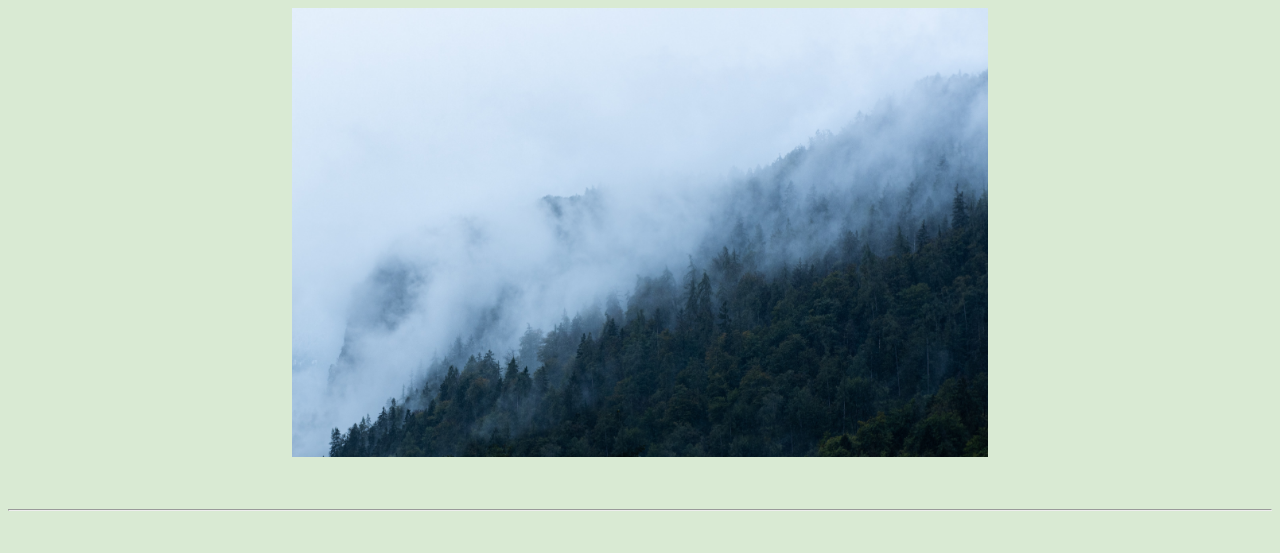
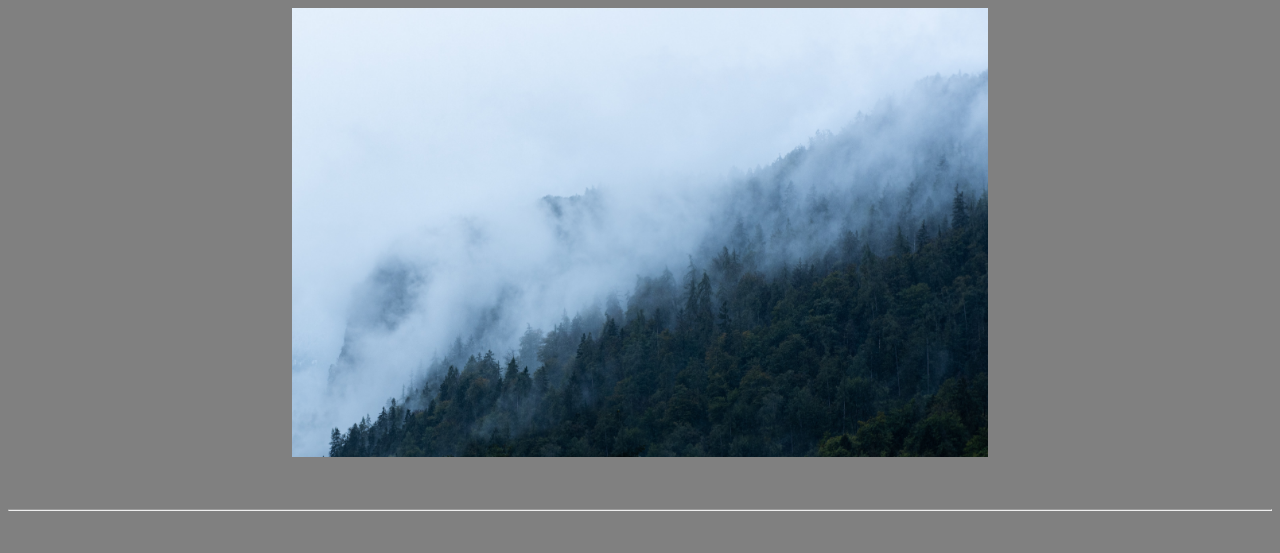
Before and after one commit to iamryan2923/iamryan2923.github.io, a plain HTML site: page index.html in a window 1280 px wide. Shown: the top 553 px of the page. Drawn offline with Linux system fonts and the light colour scheme.

Commit message:
Update master.css

```diff
--- a/css/master.css
+++ b/css/master.css
@@ -9,7 +9,7 @@
   }
 
   body {
-    background-color: #d9ead3;
+    background-color: grey;
     color: black;
     font-family: sans-serif;
     text-align: center;
```
